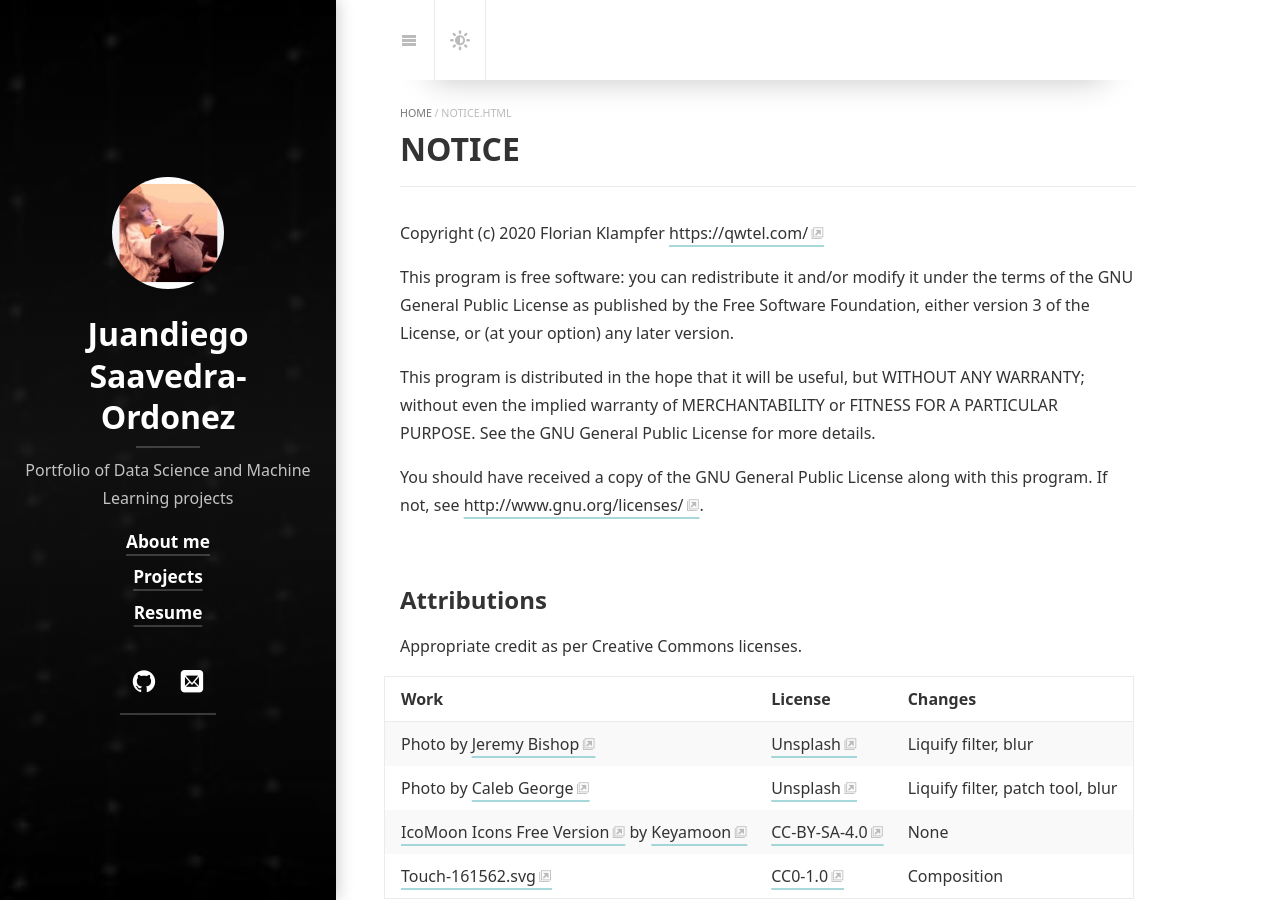
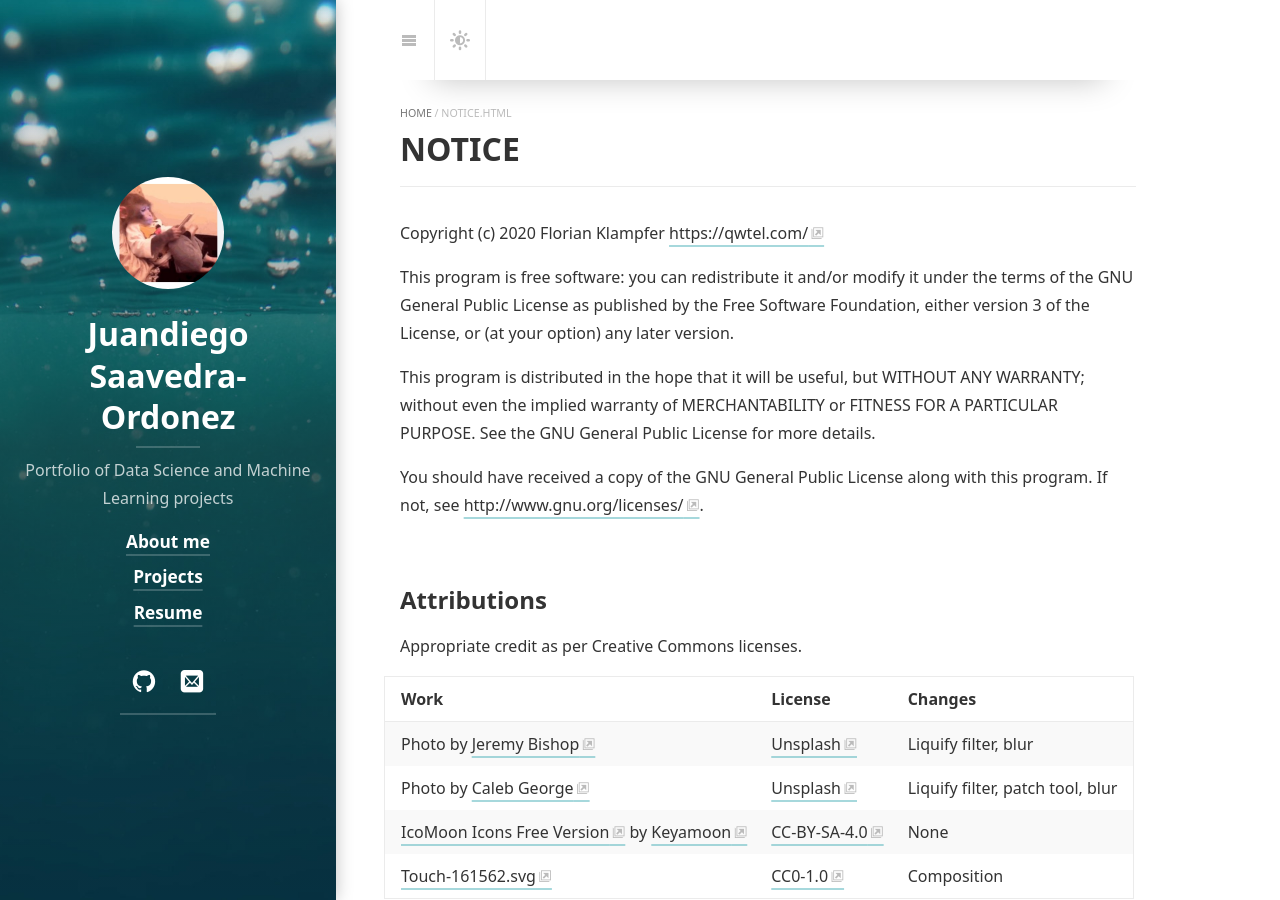
Before and after one commit to jdiego1927/jdiego1927.github.io, a Jekyll site: the page built from NOTICE.md, in a window 1280 px wide and 900 px high. Built offline with Jekyll 4.4.1, drawn with Linux system fonts in a browser that asks for light colours; cached includes are drawn as plain includes; nearby versions of some CDN libraries; some web fonts are replaced; our own code applies the rules of GitHub Pages for plain Markdown files; library files that are not in the unit come from our copies.

Commit message:
Update _config.yml

```diff
--- a/_config.yml
+++ b/_config.yml
@@ -17,7 +17,7 @@ author:
   linkedin: https://www.linkedin.com/in/juandiego-saavedra-a7a813272/
 copyright:             © 2024. All rights reserved.
 
-accent_image:          /assets/img/black_bg.jpg
+
 accent_color:          rgb(79,177,186)
 theme_color:           rgb(25,55,71)
 
```
